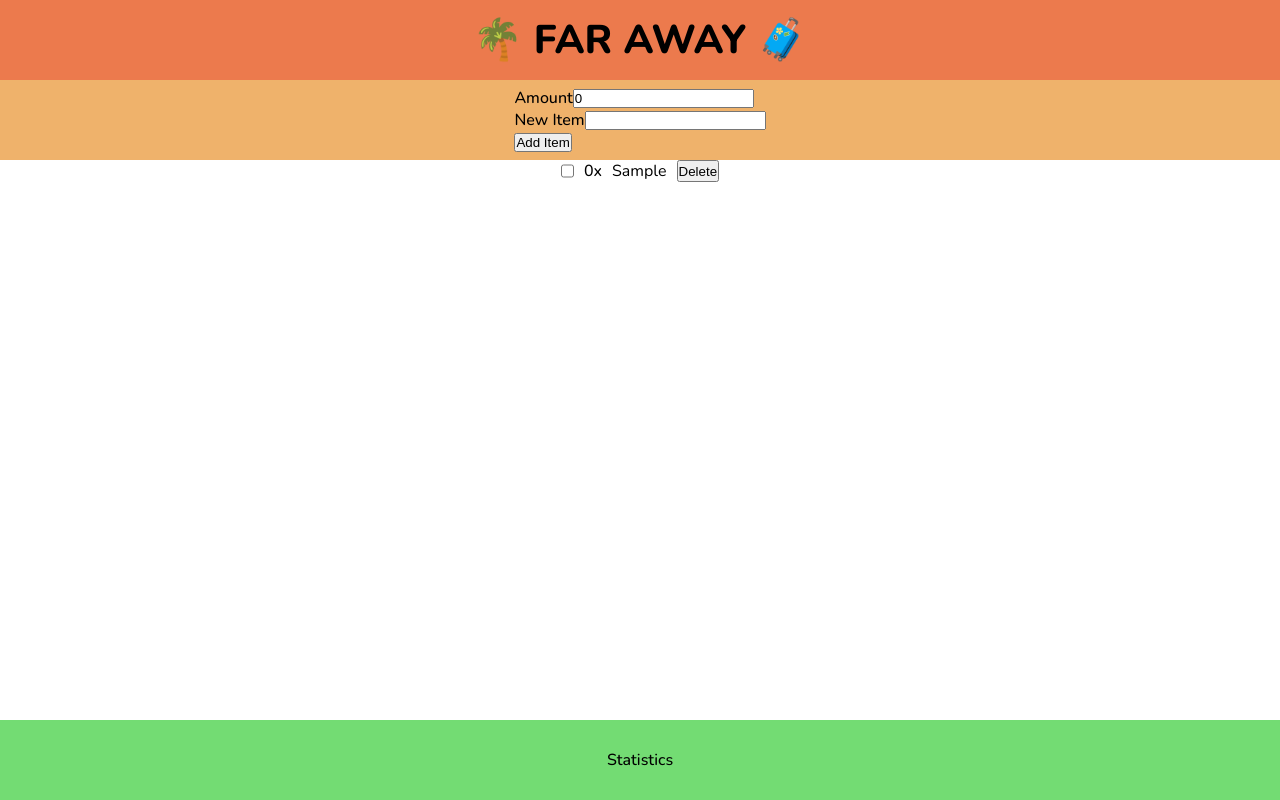
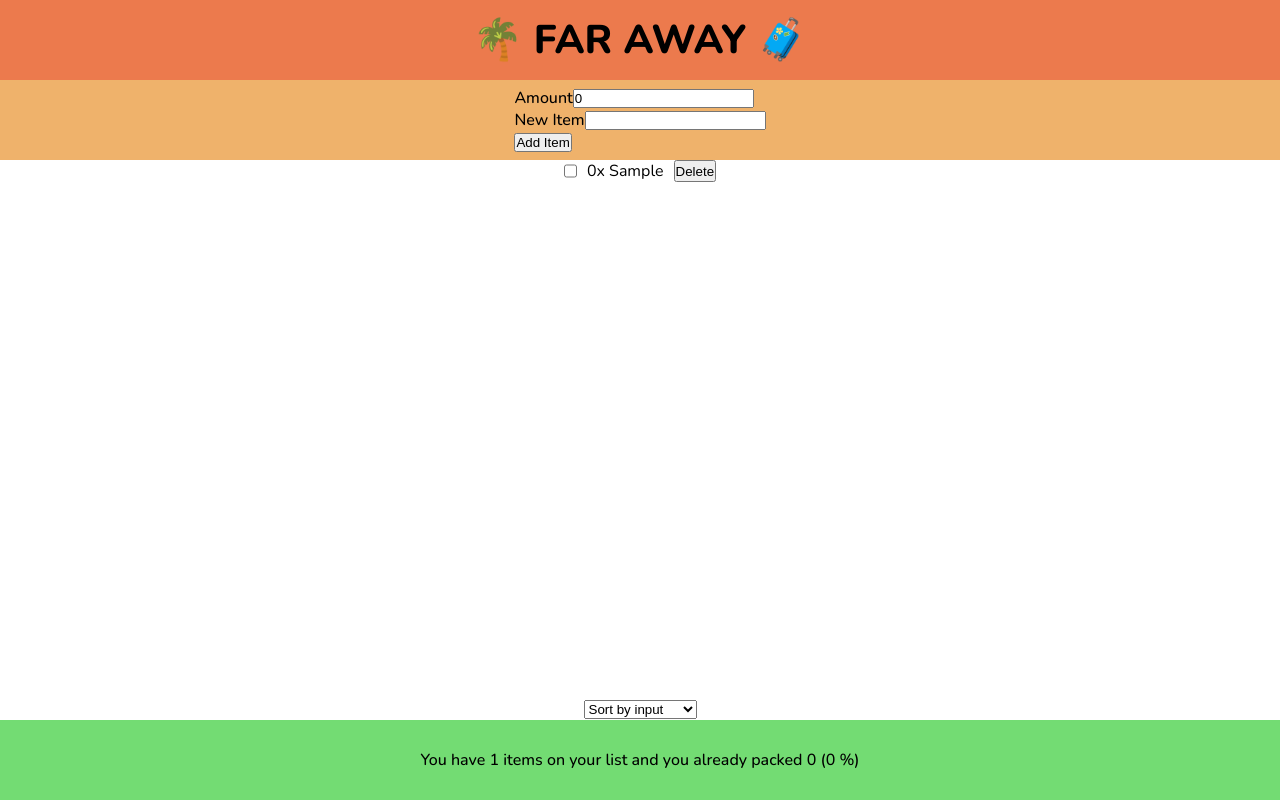
Before and after one commit to KarelSmola/far-away, a React (Create React App) app: page / in a window 1280 px wide. Both pictures are taken after typing "Sample" into the empty fields and a click on the button "Add Item". Built offline with nearby package versions, Linux system fonts and the light colour scheme.

Commit message:
Sorting features added.

```diff
--- a/src/App.js
+++ b/src/App.js
@@ -10,8 +10,11 @@ const App = () => {
   const [items, setItems] = useState([]);
 
   const addItem = (item) => {
-    console.log(item);
     setItems((prevItems) => [...prevItems, { ...item }]);
+  };
+
+  const deleteItem = (id) => {
+    setItems((prevItems) => prevItems.filter((item) => item.id !== id));
   };
 
   const togglePackedItem = (id) => {
@@ -22,20 +25,16 @@ const App = () => {
     );
   };
 
-  const deleteItem = (id) => {
-    setItems((prevItems) => prevItems.filter((item) => item.id !== id));
-  };
-
   return (
     <Wrapper>
       <Header />
       <Form onNewItem={addItem} />
       <ItemsList
         items={items}
+        removeItem={deleteItem}
         packedItem={togglePackedItem}
-        removeItem={deleteItem}
       />
-      <Stats />
+      <Stats items={items} />
     </Wrapper>
   );
 };
--- a/src/components/ItemsList.js
+++ b/src/components/ItemsList.js
@@ -1,19 +1,44 @@
-import React from "react";
+import React, { useState } from "react";
 
 import classes from "./ItemsList.module.css";
 
 const ItemsList = ({ items, removeItem, packedItem }) => {
+  const [sortBy, setSortBy] = useState("input");
+
+  let sortedItems;
+
+  if (sortBy === "input") sortedItems = items;
+  if (sortBy === "title")
+    sortedItems = items.slice().sort((a, b) => a.title.localeCompare(b.title));
+
+  if (sortBy === "amount") {
+    sortedItems = items
+      .slice()
+      .sort((a, b) => Number(a.amount) - Number(b.amount));
+  }
+
   return (
+    <div className={classes["items-wrapper"]}>
       <ul className={classes["items-list"]}>
-      {items.map((item) => (
+        {sortedItems.map((item) => (
           <li className={classes.item} key={Math.random().toString()}>
             <input
               type="checkbox"
-            value={item.packed}
-            onChange={() => packedItem(item.id)}
+              checked={item.packed}
+              onChange={() => {
+                packedItem(item.id);
+              }}
             />
-          <p className={classes["item-amount"]}>{item.amount}x</p>
-          <p className={classes["item-title"]}>{item.title}</p>
+            <p
+              className={
+                item.packed
+                  ? classes["item-underline"]
+                  : classes["item-description"]
+              }
+            >
+              {item.amount}x {item.title}
+            </p>
+
             <button
               className={classes["item-btn"]}
               onClick={() => removeItem(item.id)}
@@ -23,6 +48,19 @@ const ItemsList = ({ items, removeItem, packedItem }) => {
           </li>
         ))}
       </ul>
+      <div>
+        <select
+          value={sortBy}
+          onChange={(e) => {
+            setSortBy(e.target.value);
+          }}
+        >
+          <option value="input">Sort by input</option>
+          <option value="title">Sort by title</option>
+          <option value="amount">Sort by amount</option>
+        </select>
+      </div>
+    </div>
   );
 };
 
--- a/src/components/ItemsList.module.css
+++ b/src/components/ItemsList.module.css
@@ -1,3 +1,10 @@
+.items-wrapper {
+  display: flex;
+  flex-direction: column;
+  justify-content: space-between;
+  align-items: center;
+}
+
 .items-list {
   grid-area: list;
   display: flex;
@@ -11,10 +18,14 @@
   gap: 1rem;
 }
 
-.item-title {
+.item-description {
   font-weight: 300;
 }
 
 .item-btn {
   cursor: pointer;
 }
+
+.item-underline {
+  text-decoration: line-through;
+}
--- a/src/components/Stats.js
+++ b/src/components/Stats.js
@@ -2,8 +2,24 @@ import React from "react";
 
 import classes from "./Stats.module.css";
 
-const Stats = () => {
-  return <footer className={classes.footer}>Statistics</footer>;
+const Stats = ({ items }) => {
+  if (!items.length)
+    return (
+      <footer className={classes.footer}>Add some items to the list!</footer>
+    );
+
+  const amountItems = items.length;
+  const packedItems = items.filter((item) => item.packed).length;
+  const packedPercentage = Math.round((packedItems / amountItems) * 100);
+
+  return (
+    <footer className={classes.footer}>
+      {packedPercentage === 100
+        ? `Perfect you are packed and you are good to go ✈️`
+        : `You have ${amountItems} items on your list and you already packed
+    ${packedItems} (${packedPercentage} %)`}
+    </footer>
+  );
 };
 
 export default Stats;
```
Lines whose indentation alone changed are shown as unchanged.
